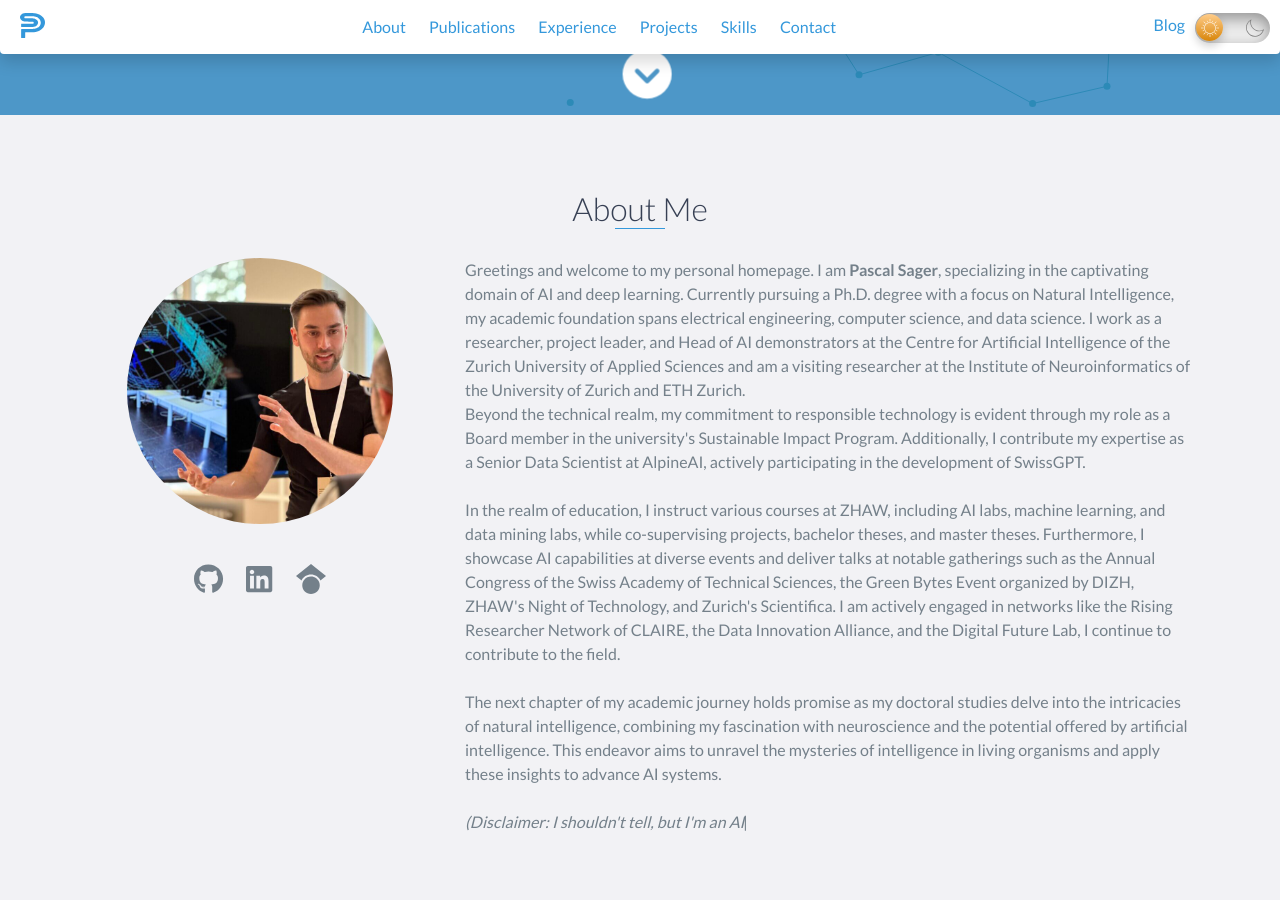
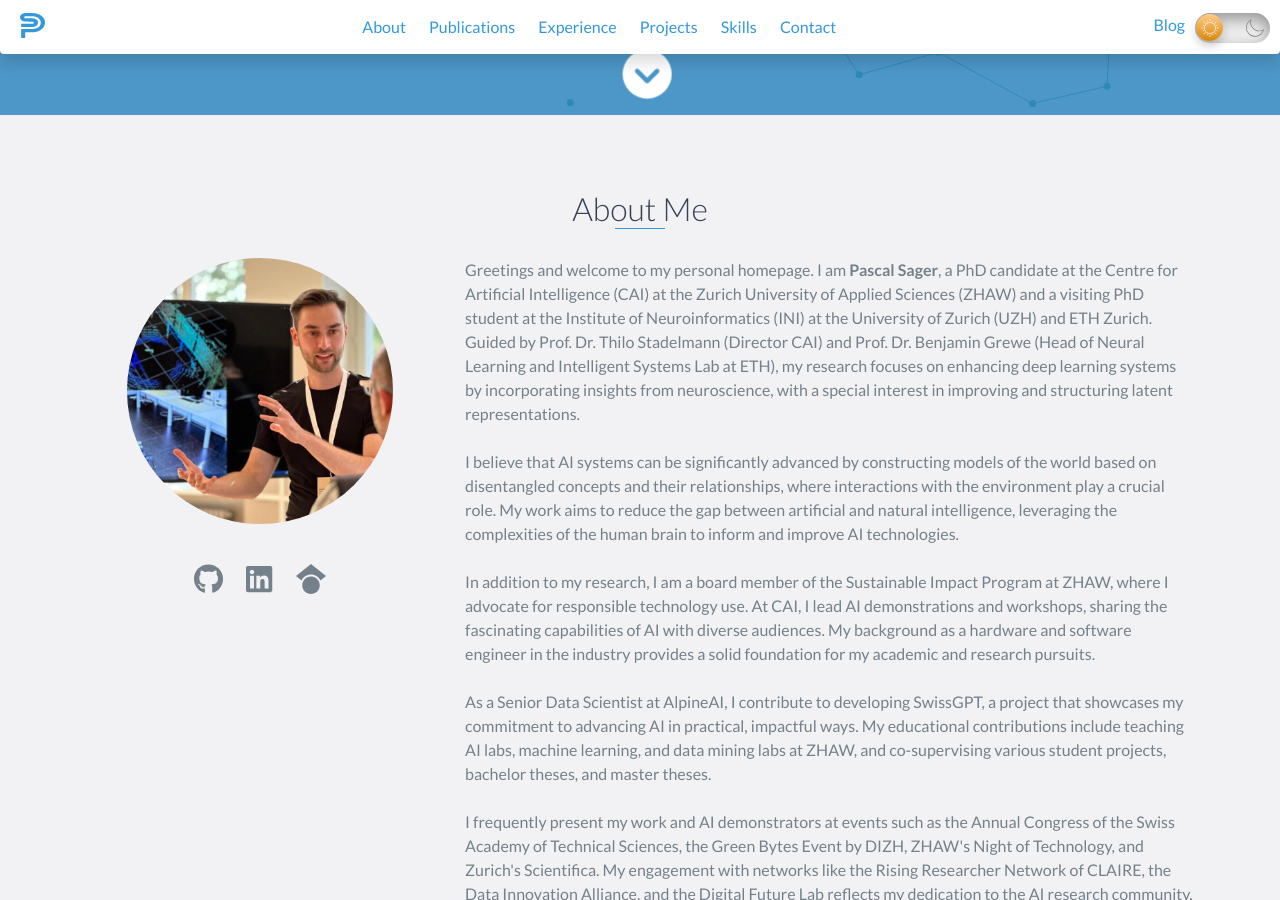
Before and after one commit to sagerpascal/sagerpascal.github.io, a Jekyll site: the page built from index.html, in a window 1280 px wide and 900 px high, scrolled down 785 px. Built offline with Jekyll 4.4.1, drawn with Linux system fonts in a browser that asks for light colours; nearby versions of some CDN libraries; library files that are not in the unit come from our copies; some of the changed text lies outside the part shown.

Commit message:
Update about me

```diff
--- a/_includes/about-me.html
+++ b/_includes/about-me.html
@@ -30,34 +30,27 @@
             </div>
             <div class="col-md-8">
                 <p>
-                    Greetings and welcome to my personal homepage. I am <strong>Pascal Sager</strong>, specializing in
-                    the captivating domain of AI and deep learning. Currently pursuing a Ph.D. degree with a focus on
-                    Natural Intelligence, my academic foundation spans electrical engineering, computer science, and
-                    data science.
-                    I work as a researcher, project leader, and Head of AI demonstrators at the Centre for Artificial
-                    Intelligence of the Zurich University of Applied Sciences and am a visiting researcher at the
-                    Institute of Neuroinformatics of the University of Zurich and ETH Zurich.
-                    <br>
-                    Beyond the technical realm, my commitment to responsible technology is evident through my role as a
-                    Board member in the university's Sustainable Impact Program. Additionally, I contribute my expertise
-                    as a Senior Data Scientist at AlpineAI, actively participating in the development of SwissGPT.
+                    Greetings and welcome to my personal homepage. I am <strong>Pascal Sager</strong>, a PhD candidate at the Centre for Artificial Intelligence (CAI) at the Zurich University of Applied Sciences (ZHAW) and a visiting PhD student at the Institute of Neuroinformatics (INI) at the University of Zurich (UZH) and ETH Zurich. Guided by Prof. Dr. Thilo Stadelmann (Director CAI) and Prof. Dr. Benjamin Grewe (Head of Neural Learning and Intelligent Systems Lab at ETH), my research focuses on enhancing deep learning systems by incorporating insights from neuroscience, with a special interest in improving and structuring latent representations.
                 </p>
                 <br>
                 <p>
-                    In the realm of education, I instruct various courses at ZHAW, including AI labs, machine learning,
-                    and data mining labs, while co-supervising projects, bachelor theses, and master theses.
-                    Furthermore, I showcase AI capabilities at diverse events and deliver talks at notable gatherings
-                    such as the Annual Congress of the Swiss Academy of Technical Sciences, the Green Bytes Event
-                    organized by DIZH, ZHAW's Night of Technology, and Zurich's Scientifica. I am actively engaged in
-                    networks like the Rising Researcher Network of CLAIRE, the Data Innovation Alliance, and the Digital
-                    Future Lab, I continue to contribute to the field.
+                    I believe that AI systems can be significantly advanced by constructing models of the world based on disentangled concepts and their relationships, where interactions with the environment play a crucial role. My work aims to reduce the gap between artificial and natural intelligence, leveraging the complexities of the human brain to inform and improve AI technologies.
                 </p>
                 <br>
                 <p>
-                    The next chapter of my academic journey holds promise as my doctoral studies delve into the
-                    intricacies of natural intelligence, combining my fascination with neuroscience and the potential
-                    offered by artificial intelligence. This endeavor aims to unravel the mysteries of intelligence in
-                    living organisms and apply these insights to advance AI systems.
+                    In addition to my research, I am a board member of the Sustainable Impact Program at ZHAW, where I advocate for responsible technology use. At CAI, I lead AI demonstrations and workshops, sharing the fascinating capabilities of AI with diverse audiences. My background as a hardware and software engineer in the industry provides a solid foundation for my academic and research pursuits.
+                </p>
+                <br>
+                <p>
+                    As a Senior Data Scientist at AlpineAI, I contribute to developing SwissGPT, a project that showcases my commitment to advancing AI in practical, impactful ways. My educational contributions include teaching AI labs, machine learning, and data mining labs at ZHAW, and co-supervising various student projects, bachelor theses, and master theses.
+                </p>
+                <br>
+                <p>
+                    I frequently present my work and AI demonstrators at events such as the Annual Congress of the Swiss Academy of Technical Sciences, the Green Bytes Event by DIZH, ZHAW's Night of Technology, and Zurich's Scientifica. My engagement with networks like the Rising Researcher Network of CLAIRE, the Data Innovation Alliance, and the Digital Future Lab reflects my dedication to the AI research community.
+                </p>
+                <br>
+                <p>
+                    The next chapter of my journey is filled with promise as I delve deeper into the intersection of neuroscience and AI, aiming to unlock the secrets of natural intelligence and apply these findings to create more advanced and intuitive AI systems. Thank you for visiting my page, and I look forward to sharing my work and insights with you.
                 </p>
                 <br>
                 <p id="disclaimer"></p>
```
